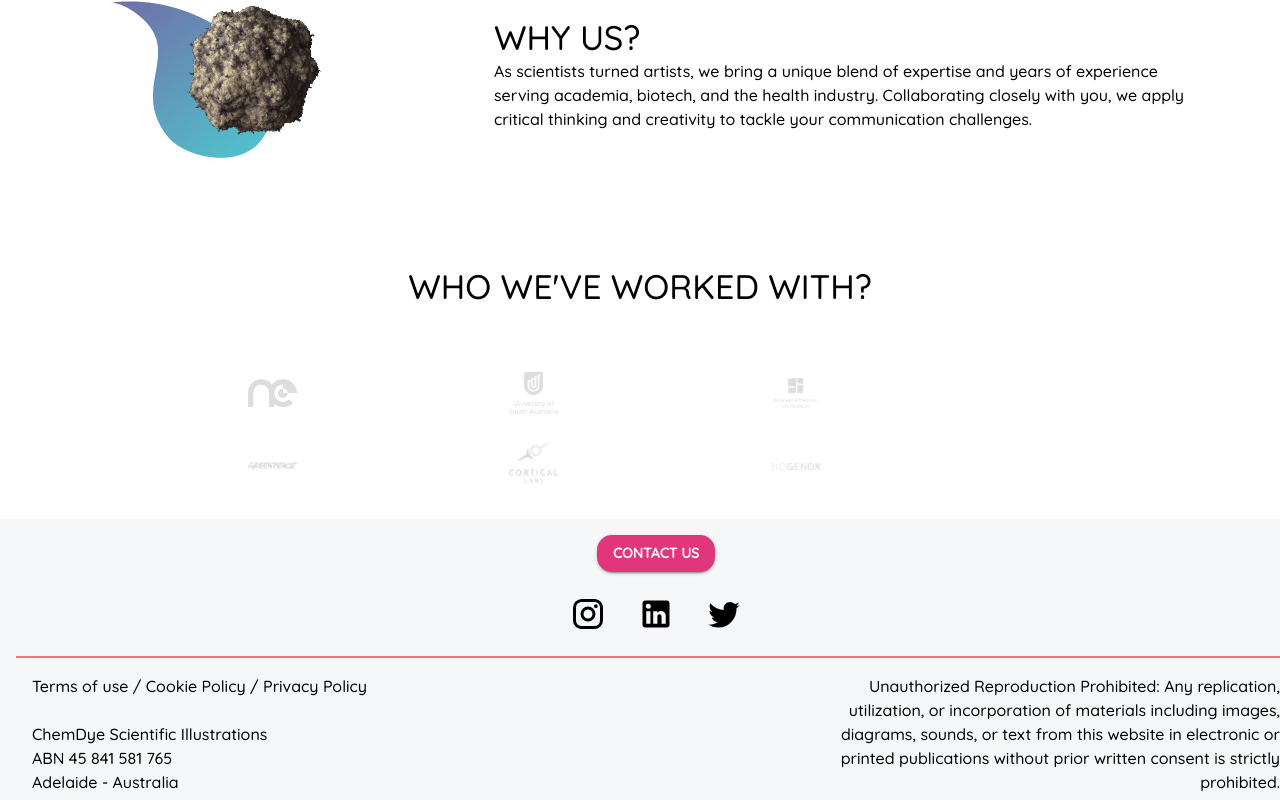
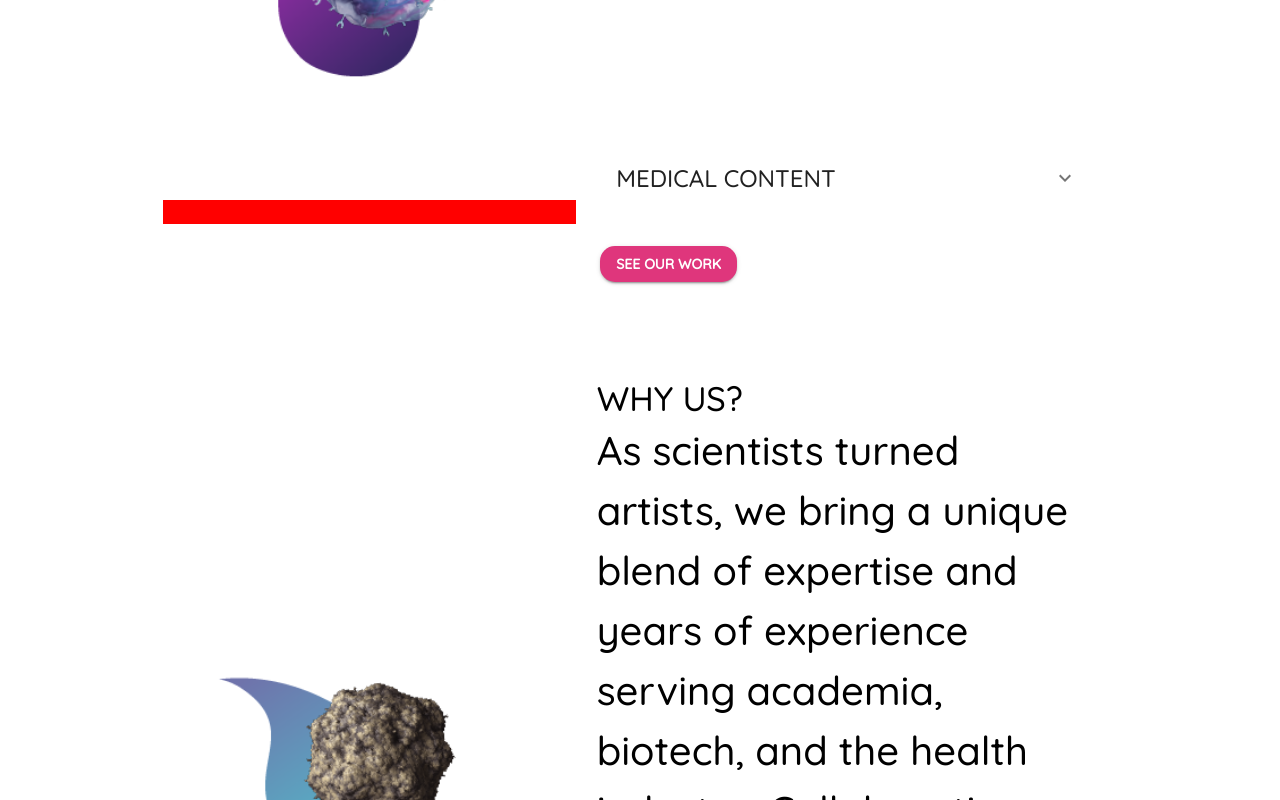
Before and after one commit to Anieto86/chem-dye-2023, a React (Vite) app: page /Service in a window 1280 px wide. Shown: the part 1380-2180 px from the top of the page. Built offline with nearby package versions, Linux system fonts and the light colour scheme.

Commit message:
fixed magin and size

```diff
--- a/src/components/Services.jsx
+++ b/src/components/Services.jsx
@@ -22,12 +22,13 @@ export const Services = () => {
         justifyContent="center"
         alignItems="center"
         spacing={3}
+        sx={{ mb: 10 }}
       >
-        <Grid item sx={{ my: 5 }} xs={10}>
+        <Grid item sx={{ my: 5, p: 4 }} xs={10}>
           <Typography
             variant="body1"
             color="initial"
-            sx={{ fontSize: 30, textAlign: 'center', m: 10 }}
+            sx={{ fontSize: 40, textAlign: 'center', m: 10 }}
           >
             We excel in crafting{' '}
             <span style={{ fontWeight: '700' }}>
@@ -45,12 +46,14 @@ export const Services = () => {
               the world of science.
             </span>
           </Typography>
+
           <Divider sx={{ backgroundColor: '#ff6f80' }} />
         </Grid>
-        <Grid item xs={4}></Grid>
-        <Grid item xs={7}>
-          <Typography variant="h4">OUR SERVICES</Typography>
-          <br />
+        <Grid item xs={4} sx={{ bgcolor: 'red' }}></Grid>
+        <Grid item xs={5}>
+          <Typography variant="h4" sx={{ ml: 2, mb: 4 }}>
+            OUR SERVICES
+          </Typography>
           <Accordion sx={{ boxShadow: 'none', border: 'none' }}>
             <AccordionSummary
               expandIcon={<ExpandMoreIcon />}
@@ -62,7 +65,7 @@ export const Services = () => {
 
             <Divider sx={{ backgroundColor: '#ff6f80' }} />
             <AccordionDetails>
-              <Typography>
+              <Typography sx={{ fontSize: 30 }}>
                 Our speciality is creating medical content for a wide variety of
                 packages. As key stakeholders of the project, our number one
                 priority is to work closely with you to create your science
@@ -72,9 +75,9 @@ export const Services = () => {
           </Accordion>
         </Grid>
         <Grid item xs={4}>
-          <img src={servicesIcon} alt="Image 1" />
+          <img src={servicesIcon} alt="Image 1" style={{ width: '80%' }} />
         </Grid>
-        <Grid item xs={7}>
+        <Grid item xs={5}>
           <Accordion sx={{ boxShadow: 'none', border: 'none' }}>
             <AccordionSummary
               expandIcon={<ExpandMoreIcon />}
@@ -86,7 +89,7 @@ export const Services = () => {
 
             <Divider sx={{ backgroundColor: '#ff6f80' }} />
             <AccordionDetails>
-              <Typography>
+              <Typography sx={{ fontSize: 30 }}>
                 Our speciality is creating medical content for a wide variety of
                 packages. As key stakeholders of the project, our number one
                 priority is to work closely with you to create your science
@@ -95,8 +98,8 @@ export const Services = () => {
             </AccordionDetails>
           </Accordion>
         </Grid>
-        <Grid item xs={4}></Grid>
-        <Grid item xs={7} sx={{ mb: 2 }}>
+        <Grid item xs={4} sx={{ bgcolor: 'red' }}></Grid>
+        <Grid item xs={5} sx={{}}>
           <Accordion sx={{ boxShadow: 'none', border: 'none' }}>
             <AccordionSummary
               expandIcon={<ExpandMoreIcon />}
@@ -107,7 +110,7 @@ export const Services = () => {
             </AccordionSummary>
             <Divider sx={{ backgroundColor: '#ff6f80' }} />
             <AccordionDetails>
-              <Typography>
+              <Typography sx={{ fontSize: 30 }}>
                 Our specialty is creating medical content for a wide variety of
                 packages. As key stakeholders of the project, our number one
                 priority is to work closely with you to create your science
@@ -131,11 +134,11 @@ export const Services = () => {
         spacing={2}
       >
         <Grid item xs={4}>
-          <img src={whyUs} alt="Image 2" />
+          <img src={whyUs} alt="Image 2" style={{ width: '80%' }} />
         </Grid>
-        <Grid item xs={7}>
+        <Grid item xs={5}>
           <Typography variant="h4">WHY US?</Typography>
-          <Typography>
+          <Typography sx={{ fontSize: 40 }}>
             As scientists turned artists, we bring a unique blend of expertise
             and years of experience serving academia, biotech, and the health
             industry. Collaborating closely with you, we apply critical thinking
--- a/src/components/Work.jsx
+++ b/src/components/Work.jsx
@@ -19,21 +19,22 @@ import { ContactBtn } from './common/ContactBtn';
 
 export function Work() {
   return (
-    <Box sx={{}}>
-      <Grid item xs={16}>
+    <Grid container justifyContent="center">
+      <Grid item xs={12}>
         <Typography variant="h2" fontWeight={600}>
           We provide solutions for the Healthcare,
         </Typography>
         <Typography variant="h2" fontWeight={600}>
           Pharma and Biotech Industries.
         </Typography>
+        <Grid item sx={{ my: 4 }}>
+          <ContactBtn title="Connect with us" />
         </Grid>
-      <Box sx={{ my: 4 }}>
-        <ContactBtn title="Connect with us" />
-      </Box>
-      <Masonry columns={3} spacing={1}>
+      </Grid>
+      <Grid container xs={10}>
+        <Masonry columns={3} spacing={3}>
           {itemData.map((item, index) => (
-          <div key={index}>
+            <Grid key={index}>
               <img
                 src={`${item.img}?w=162&auto=format`}
                 srcSet={`${item.img}?w=162&auto=format&dpr=2 2x`}
@@ -48,10 +49,11 @@ export function Work() {
                   maxWidth: '100%',
                 }}
               />
-          </div>
+            </Grid>
           ))}
         </Masonry>
-    </Box>
+      </Grid>
+    </Grid>
   );
 }
 
--- a/src/components/common/layouts/Companies.jsx
+++ b/src/components/common/layouts/Companies.jsx
@@ -18,27 +18,48 @@ export const Companies = () => {
         justifyContent="center"
         alignItems="center"
         spacing={2}
-        sx={{ mb: 3 }}
+        sx={{ mb: 10 }}
       >
-        <Grid item xs={3}>
+        <Grid
+          item
+          xs={3}
+          sx={{
+            display: 'flex',
+            justifyContent: 'center',
+          }}
+        >
           <img
             src={novaEye}
             alt="Image 1"
-            style={{ width: '20%', height: 'auto' }}
+            style={{ width: '40%', height: 'auto' }}
           />
         </Grid>
-        <Grid item xs={3}>
+        <Grid
+          item
+          xs={3}
+          sx={{
+            display: 'flex',
+            justifyContent: 'center',
+          }}
+        >
           <img
             src={unisa}
             alt="Image 2"
-            style={{ width: '20%', height: 'auto' }}
+            style={{ width: '40%', height: 'auto' }}
           />
         </Grid>
-        <Grid item xs={3}>
+        <Grid
+          item
+          xs={3}
+          sx={{
+            display: 'flex',
+            justifyContent: 'center',
+          }}
+        >
           <img
             src={businessAndScience}
             alt="Image 3"
-            style={{ width: '20%', height: 'auto' }}
+            style={{ width: '40%', height: 'auto' }}
           />
         </Grid>
       </Grid>
@@ -51,25 +72,46 @@ export const Companies = () => {
         sx={{}}
         spacing={2}
       >
-        <Grid item xs={3}>
+        <Grid
+          item
+          xs={3}
+          sx={{
+            display: 'flex',
+            justifyContent: 'center',
+          }}
+        >
           <img
             src={greenPeace}
             alt="Image 4"
-            style={{ width: '20%', height: 'auto' }}
+            style={{ width: '40%', height: 'auto' }}
           />
         </Grid>
-        <Grid item xs={3}>
+        <Grid
+          item
+          xs={3}
+          sx={{
+            display: 'flex',
+            justifyContent: 'center',
+          }}
+        >
           <img
             src={corticalLab}
             alt="Image 6"
-            style={{ width: '20%', height: 'auto' }}
+            style={{ width: '40%', height: 'auto' }}
           />
         </Grid>
-        <Grid item xs={3}>
+        <Grid
+          item
+          xs={3}
+          sx={{
+            display: 'flex',
+            justifyContent: 'center',
+          }}
+        >
           <img
             src={bioGenox}
             alt="Image 5"
-            style={{ width: '20%', height: 'auto' }}
+            style={{ width: '40%', height: 'auto' }}
           />
         </Grid>
       </Grid>
--- a/src/components/common/layouts/Footer.jsx
+++ b/src/components/common/layouts/Footer.jsx
@@ -34,6 +34,7 @@ export const Footer = () => {
         <IconButton
           sx={{
             color: 'black',
+            fontSize: 50,
           }}
         >
           <InstagramIcon sx={{ fontSize: '1.5em' }} />
@@ -42,6 +43,7 @@ export const Footer = () => {
           sx={{
             color: 'black',
             mx: 2,
+            fontSize: 50,
           }}
         >
           <LinkedInIcon sx={{ fontSize: '1.5em' }} />
@@ -49,6 +51,7 @@ export const Footer = () => {
         <IconButton
           sx={{
             color: 'black',
+            fontSize: 50,
           }}
         >
           <TwitterIcon sx={{ fontSize: '1.5em' }} />
@@ -66,19 +69,23 @@ export const Footer = () => {
 
       <Grid container spacing={2} columns={16} sx={{ p: 2 }}>
         <Grid item xs={10}>
-          <Typography align="left">
+          <Typography align="left" sx={{ fontSize: 25 }}>
             Terms of use / Cookie Policy / Privacy Policy
           </Typography>
           <Grid item sx={{ my: 3 }}>
-            <Typography align="left">
+            <Typography align="left" sx={{ fontSize: 25 }}>
               ChemDye Scientific Illustrations
             </Typography>
-            <Typography align="left">ABN 45 841 581 765</Typography>
-            <Typography align="left">Adelaide - Australia</Typography>
+            <Typography align="left" sx={{ fontSize: 25 }}>
+              ABN 45 841 581 765
+            </Typography>
+            <Typography align="left" sx={{ fontSize: 25 }}>
+              Adelaide - Australia
+            </Typography>
           </Grid>
         </Grid>
         <Grid item xs={6}>
-          <Typography align="right">
+          <Typography align="right" sx={{ fontSize: 25, p: 2 }}>
             Unauthorized Reproduction Prohibited: Any replication, utilization,
             or incorporation of materials including images, diagrams, sounds, or
             text from this website in electronic or printed publications without
--- a/src/components/common/layouts/NavBar.jsx
+++ b/src/components/common/layouts/NavBar.jsx
@@ -52,7 +52,7 @@ export function NavBar() {
                       src={logo}
                       alt="Image 1"
                       style={{
-                        width: '12%',
+                        width: '20%',
                         height: 'auto',
                       }}
                     />
```
Also changed, not shown: src/components/About.jsx (+47 -35 lines), src/components/Blog.jsx (+14 -21 lines). Lines whose indentation alone changed are shown as unchanged.
